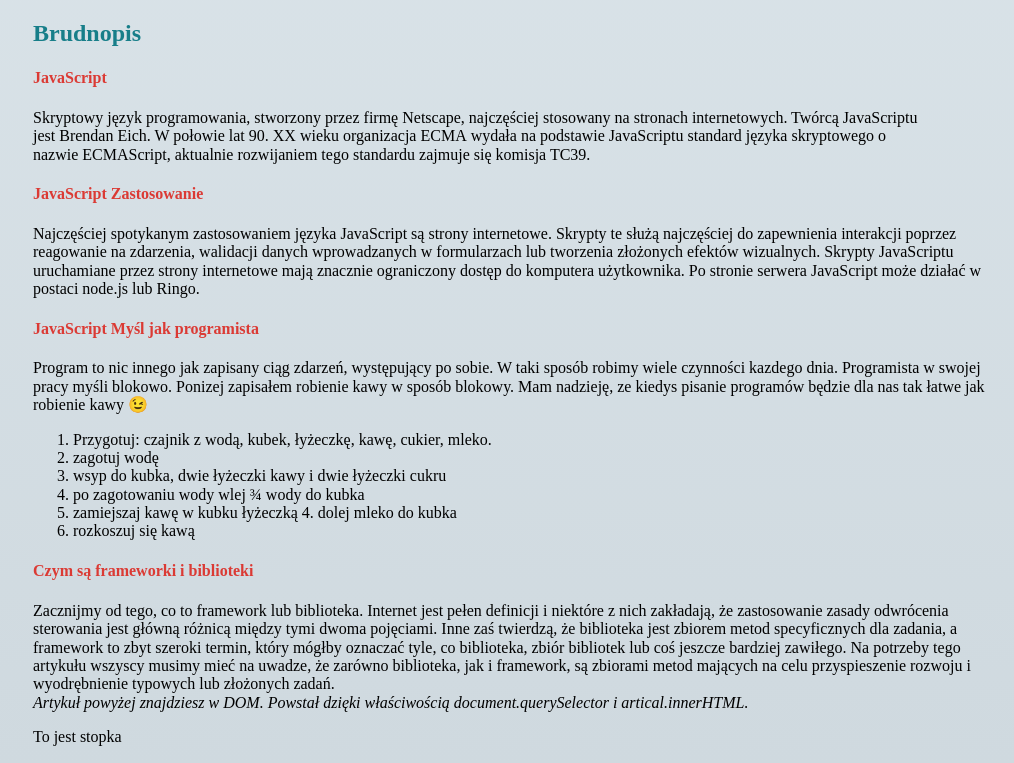
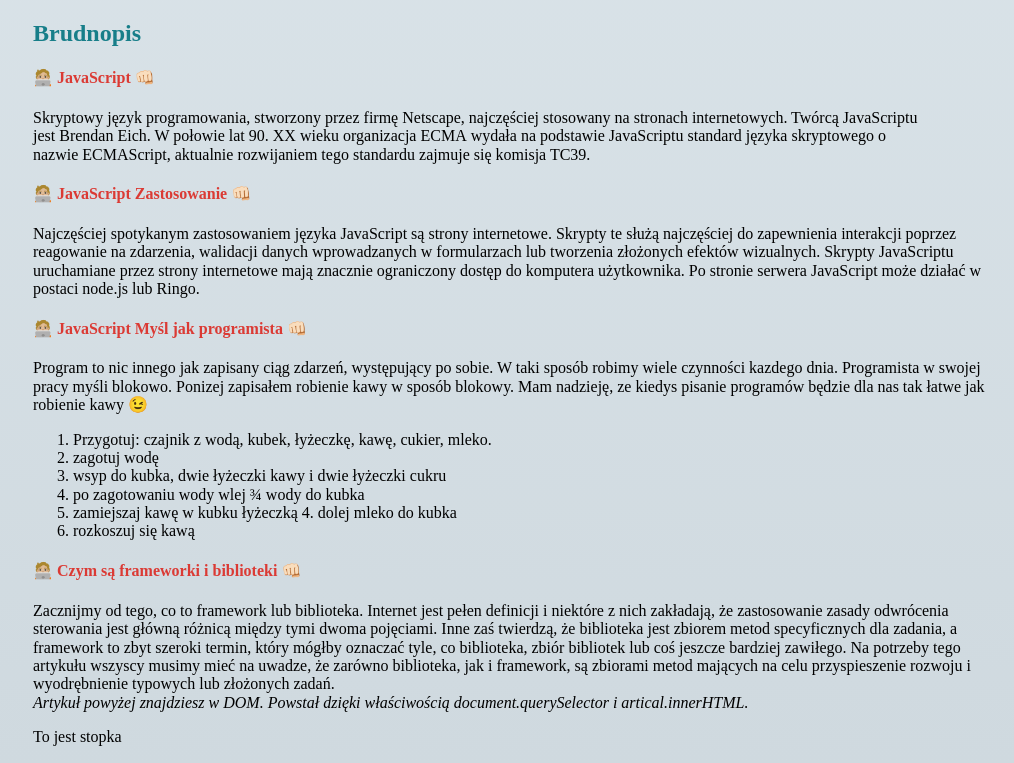
Before and after one commit to mattypaczkowski/test-project, a website: page index.html in a window 1280 px wide. Shown: the part 841-1604 px from the top of the page, without its empty margins (123-1137 px from the left). Drawn offline with Linux system fonts and the light colour scheme.

Commit message:
add some tools

```diff
--- a/style.css
+++ b/style.css
@@ -68,6 +68,16 @@ main {
   color: #177e89;
 }
 
+.article__tittle::before {
+  content: "🧑🏼‍💻";
+  margin-right: 4px;
+}
+
+.article__tittle::after {
+  content: "👊🏻";
+  margin-left: 4px;
+}
+
 .article__tittle {
   color: #db3a34;
 }
```
Also changed, not shown: package.json (added, +23 -0 lines), 2 other files.
